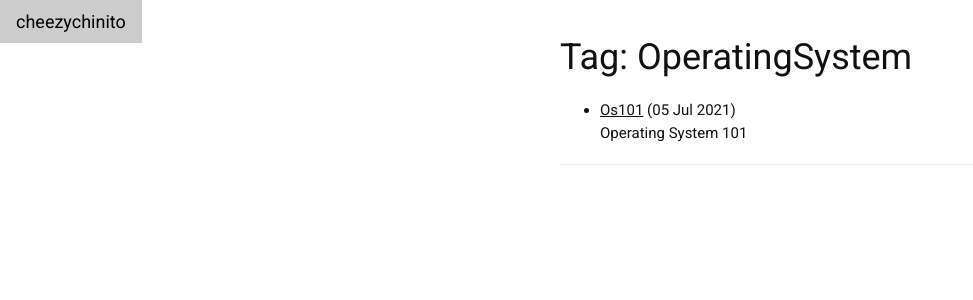
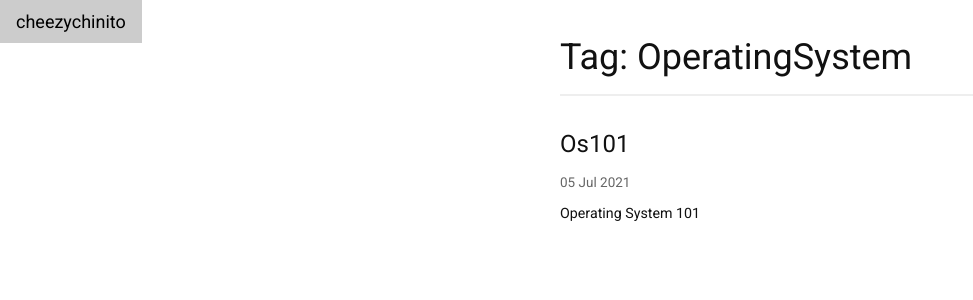
Before and after one commit to agyago/agyago.github.io, a Jekyll site: the page built from tag/OperatingSystem.md, in a window 1280 px wide. Shown: the top 300 px of the page, without its empty margins (0-973 px from the left). Built offline with Jekyll 4.4.1, drawn with Linux system fonts in a browser that asks for light colours; comment, search, counter and statistics services are not loaded.

Commit message:
Update tagpage.html

```diff
--- a/_layouts/tagpage.html
+++ b/_layouts/tagpage.html
@@ -1,14 +1,102 @@
 ---
 layout: defaults
 ---
-<div class="post">
-<h1>Tag: {{ page.tag }}</h1>
-<ul>
-{% for post in site.tags[page.tag] %}
-  <li><a href="{{ post.url }}">{{ post.title }}</a> ({{ post.date | date_to_string }})<br>
-    {{ post.description }}
-  </li>
-{% endfor %}
-</ul>
+<div class="tag-page">
+  <h1 class="tag-title">Tag: {{ page.tag }}</h1>
+
+  <div class="tagged-posts">
+    {% for post in site.tags[page.tag] %}
+    <article class="post-preview">
+      <h2 class="post-title">
+        <a href="{{ post.url }}">{{ post.title }}</a>
+      </h2>
+
+      <div class="post-meta">
+        <time datetime="{{ post.date | date_to_xmlschema }}">
+          {{ post.date | date_to_string }}
+        </time>
+      </div>
+
+      {% if post.description %}
+      <div class="post-description">
+        {{ post.description }}
+      </div>
+      {% endif %}
+    </article>
+    {% endfor %}
+  </div>
 </div>
-<hr>
+
+<style>
+
+.tag-page {
+  max-width: 800px;
+}
+
+.tag-title {
+  margin-bottom: 30px;
+  padding-bottom: 10px;
+  border-bottom: 2px solid #eee;
+}
+
+.tagged-posts {
+  margin-top: 20px;
+}
+
+.post-preview {
+  margin-bottom: 40px;
+  padding-bottom: 20px;
+  border-bottom: 1px solid #eee;
+}
+
+.post-preview:last-child {
+  border-bottom: none;
+}
+
+.post-preview .post-title {
+  font-size: 24px;
+  margin-bottom: 10px;
+}
+
+.post-preview .post-title a {
+  text-decoration: none;
+  color: inherit;
+}
+
+.post-preview .post-title a:hover {
+  text-decoration: underline;
+}
+
+.post-meta {
+  font-size: 0.9em;
+  color: #666;
+  margin-bottom: 10px;
+}
+
+.post-description {
+  font-size: 0.95em;
+  line-height: 1.6;
+}
+
+/* Dark mode support */
+@media (prefers-color-scheme: dark) {
+  .tag-title {
+    border-bottom-color: #444;
+  }
+
+  .post-preview {
+    border-bottom-color: #444;
+  }
+
+  .post-meta {
+    color: #aaa;
+  }
+}
+
+/* Mobile improvements */
+@media screen and (max-width: 768px) {
+  .post-preview .post-title {
+    font-size: 20px;
+  }
+}
+</style>
```
